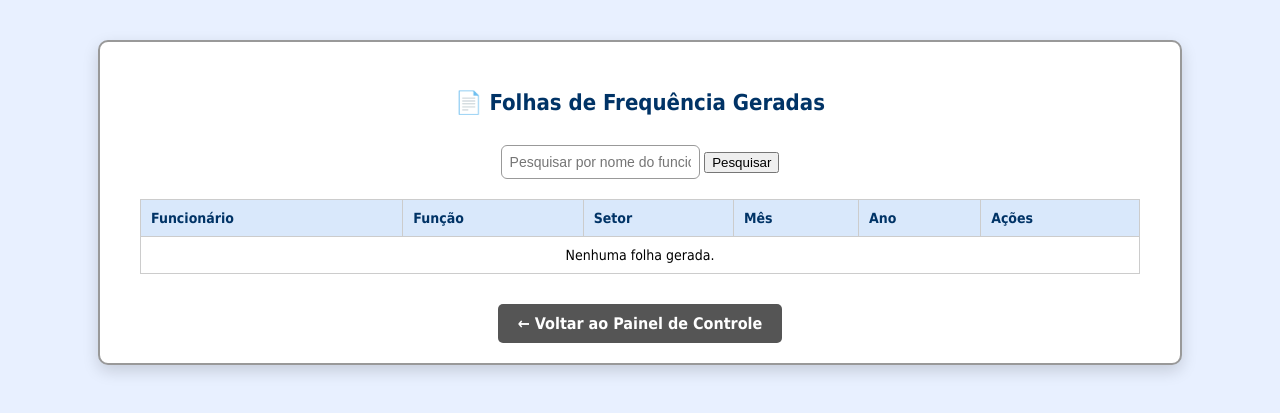
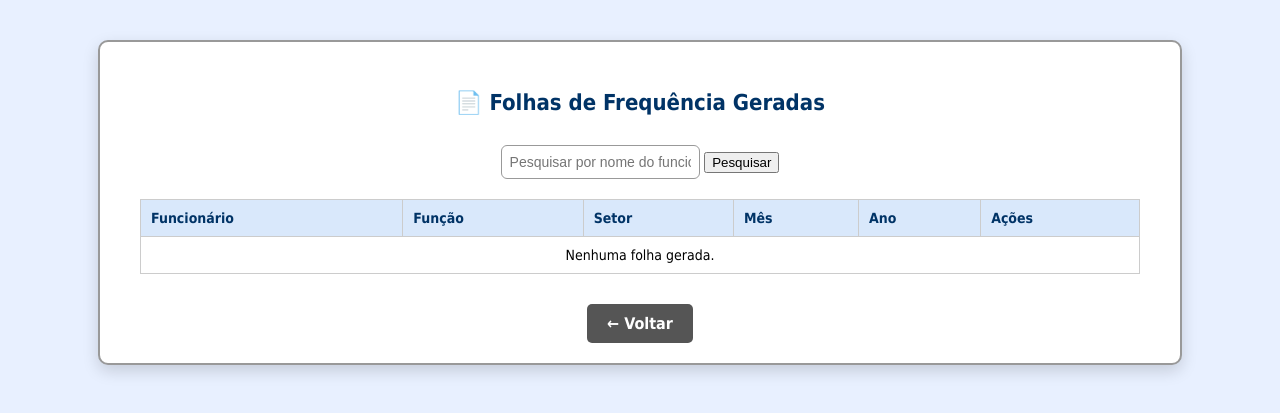
Before and after one commit to amvtec/vitordias, a Django app: page /controle/listar-folhas/ in a window 1280 px wide. Shown: the top 413 px of the page. Run offline with Django 5.2, Linux system fonts and the light colour scheme; a user stored in the database is signed in; data that the repository does not hold is empty.

Commit message:
Alteracoes nos templates

```diff
--- a/controle/templates/controle/listar_folhas.html
+++ b/controle/templates/controle/listar_folhas.html
@@ -133,7 +133,7 @@
     </table>
 
     <div class="rodape">
-        <a href="{% url 'painel_controle' %}">← Voltar ao Painel de Controle</a>
+        <a href="{% url 'painel_alunos' %}">← Voltar</a>
     </div>
 </div>
 
--- a/controle/templates/controle/selecionar_funcionarios.html
+++ b/controle/templates/controle/selecionar_funcionarios.html
@@ -194,7 +194,7 @@
     {% endif %}
 
     <div class="rodape">
-        <a href="{% url 'painel_controle' %}">← Voltar ao Painel de Controle</a>
+        <a href="{% url 'painel_alunos' %}">← Voltar</a>
     </div>
 </div>
 
```
